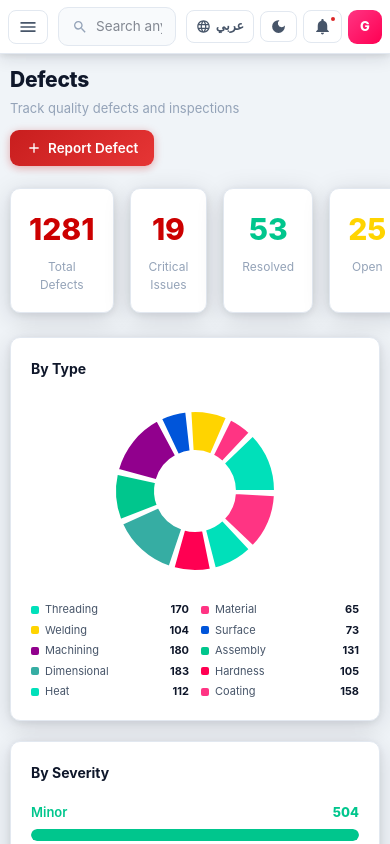
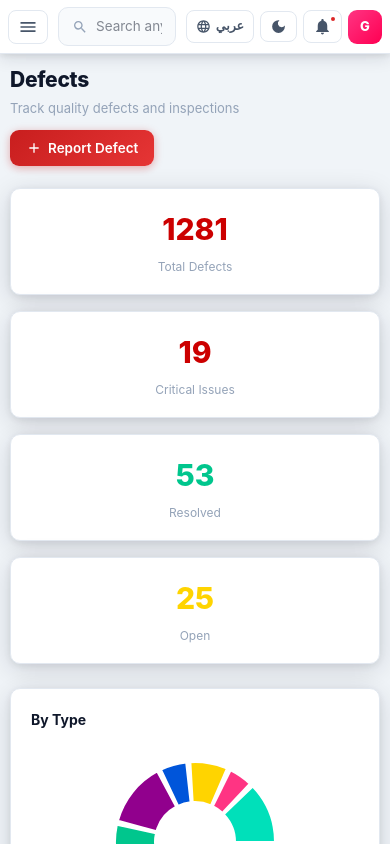
Before and after one commit to esraamhmd/CarPartsFactoryDashboards, a Next.js app: page /defects in a window 390 px wide. Shown: the top 844 px of the page. Built offline with nearby package versions, Linux system fonts and the light colour scheme; sample sign-in values are in the browser's storage.

Commit message:
Fix defects kpi-grid responsive

```diff
--- a/app/defects/page.tsx
+++ b/app/defects/page.tsx
@@ -94,7 +94,7 @@ export default function DefectsPage() {
         action={<Button variant="primary" onClick={()=>setModalOpen(true)}><MdAdd aria-hidden="true" size={16}/>{t('common.reportDefect')}</Button>}
       />
 
-      <div className="grid-4" style={{ display:'grid', gridTemplateColumns:'repeat(4,1fr)', gap:16, marginBottom:24 }}>
+      <div className="kpi-grid" style={{ display:'grid', gridTemplateColumns:'repeat(4,1fr)', gap:16, marginBottom:24 }}>
         {[
           { label:t('defects.totalDefects'), value:total, color:'#CC0000' },
           { label:t('defects.criticalIssues'), value:defects.filter(d=>d.severity==='critical').length, color:'#CC0000' },
```
